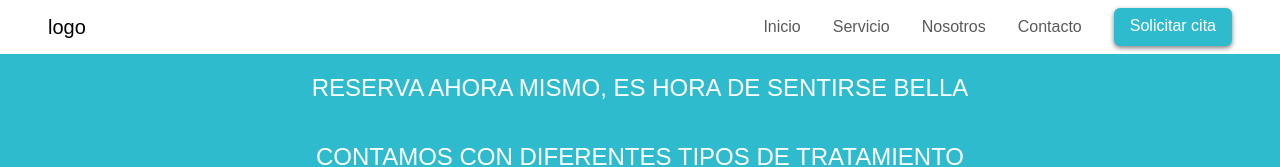
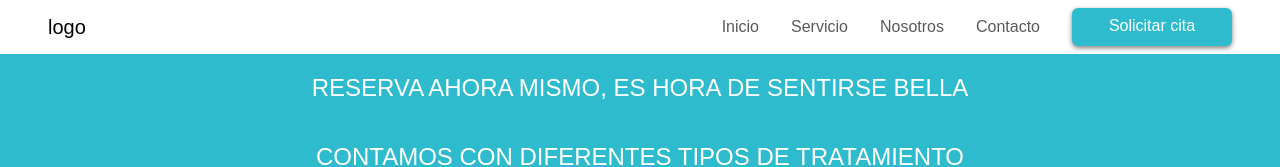
Before and after one commit to MarianoGarciaGz/clinic-app, a React (Create React App) app: page / in a window 1280 px wide. Shown: the top 167 px of the page. Built offline with nearby package versions, Linux system fonts and the light colour scheme; a web font is replaced by a local one.

Commit message:
button header responsive + animation

```diff
--- a/src/App.css
+++ b/src/App.css
@@ -15,6 +15,7 @@
 	--color-shadow: rgba(0, 0, 0, 0.5);
 	--shadow: 0 2px 5px 0 var(--color-shadow);
 	--shadow-hover: 0 2px 7px 1px var(--color-shadow);
+	--transition: 0.5s;
 }
 
 :root {
@@ -54,12 +55,48 @@ body {
 .btn:hover {
 	transition: 1s;
 	color: #fff;
-	padding: 0 2em none 2em;
 	background-color: var(--color-blue-hover);
 	box-shadow: var(--shadow-hover);
 }
 
 /* HEADER & NAV */
+
+/* nav-btn + animations */
+
+.Nav-btn {
+	background-color: var(--color-blue);
+	transition: all 0.5s;
+	cursor: pointer;
+	width: 10em;
+	transition: width 0.5s ease-in-out;
+}
+
+.Nav-btn {
+	cursor: pointer;
+	display: inline-block;
+	position: relative;
+	transition: 0.5s;
+}
+
+.Nav-btn:after {
+	content: '»';
+	position: absolute;
+	opacity: 0;
+	right: -10px;
+	transition: 0.5s;
+}
+
+.Nav-btn:hover {
+	width: 11rem;
+	transition: width 1s; /* Transición de 1 segundo para la propiedad width */
+}
+
+.Nav-btn:hover:after {
+	opacity: 1;
+	right: 10px;
+}
+
+/* burger */
 
 .Nav-btntoggler {
 	box-shadow: none;
@@ -89,3 +126,20 @@ body {
 	font-size: 1.5em;
 	margin: 0px;
 }
+
+/* media query */
+
+/* md - menor a este valor toma estos valores */
+@media screen and (max-width: 767px) {
+	.Nav-btn {
+		background-color: var(--color-blue);
+		transition: all 0.5s;
+		cursor: pointer;
+		width: 100%;
+		transition: width 0.5s ease-in-out;
+	}
+
+	.Nav-btn:hover {
+		width: auto;
+	}
+}
--- a/src/components/layout/Header.jsx
+++ b/src/components/layout/Header.jsx
@@ -9,7 +9,7 @@ const Header = () => {
 					logo
 				</a>
 				<button
-					className="Nav-btn navbar-toggler"
+					className="navbar-toggler"
 					type="button"
 					data-bs-toggle="collapse"
 					data-bs-target="#navbarNav"
@@ -24,7 +24,7 @@ const Header = () => {
 						<Navlink title="Servicio"></Navlink>
 						<Navlink title="Nosotros"></Navlink>
 						<Navlink title="Contacto"></Navlink>
-						<a className="btn px-3 ms-md-3 ms-xs-auto">Solicitar cita</a>
+						<a className="Nav-btn btn px-3 ms-md-3 ms-xs-auto">Solicitar cita</a>
 					</ul>
 				</div>
 			</nav>
```
